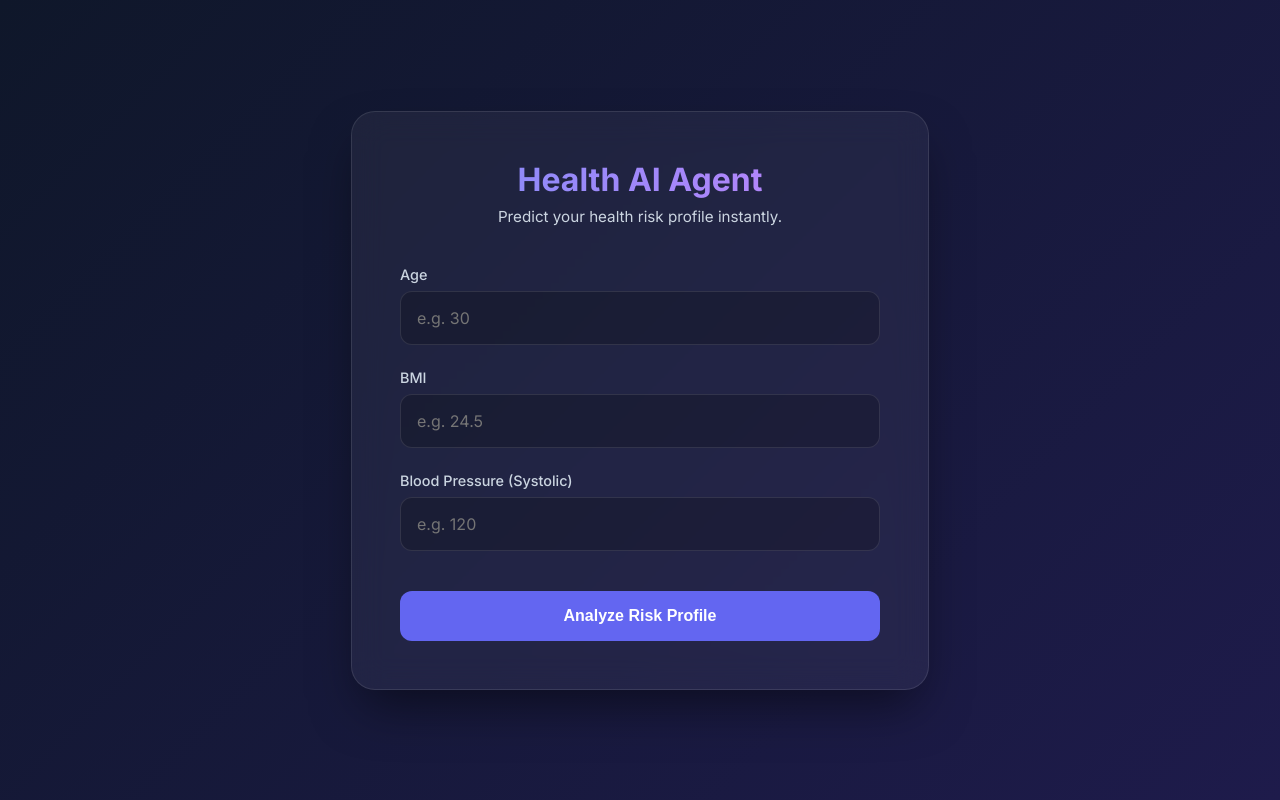
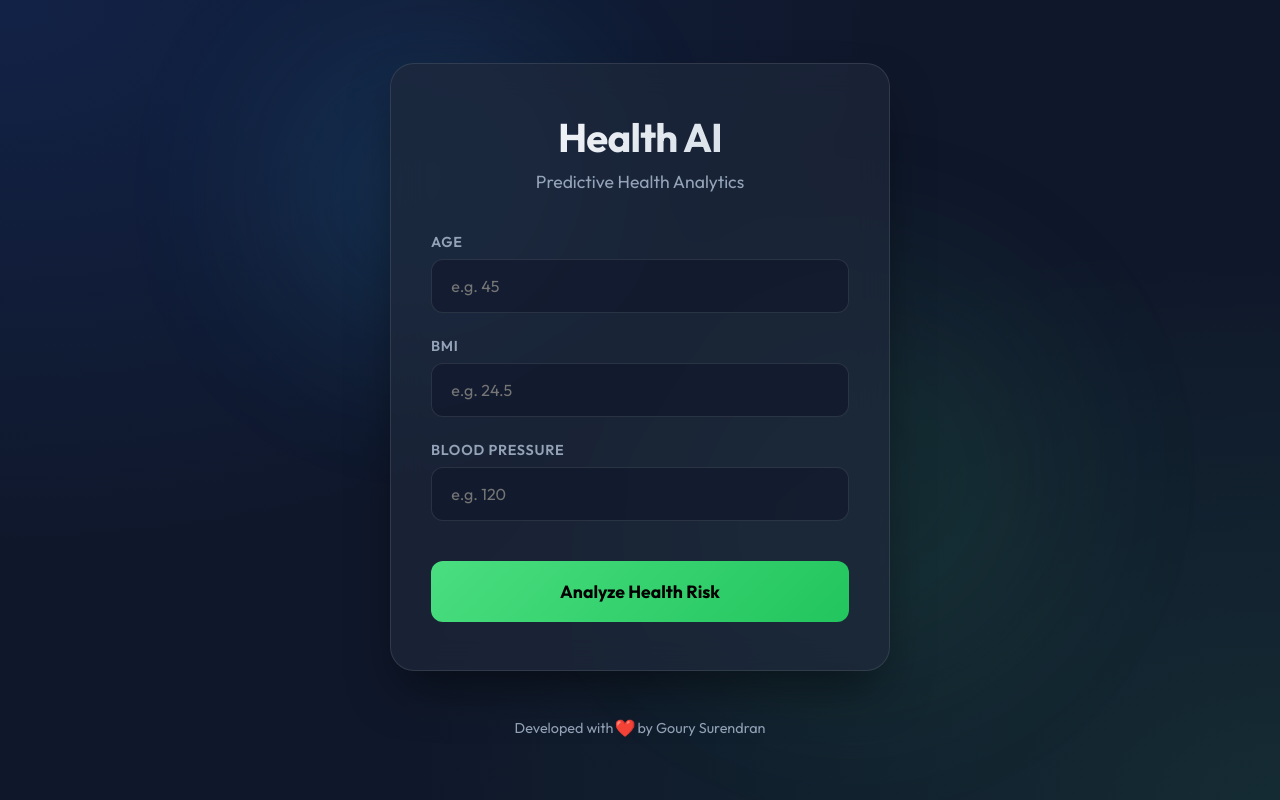
Before and after one commit to gourysurendran/Data-Science-Internship, a Flask app: page / in a window 1280 px wide. Run offline with Flask 3, Linux system fonts and the light colour scheme; parts of the project's set-up code (start-up, migrations or seed data) failed here and were passed over.

Commit message:
Add files via upload

```diff
--- a/Task3_Health_App/app.py
+++ b/Task3_Health_App/app.py
@@ -29,9 +29,9 @@ def predict():
         prediction = model.predict(features)
 
         result = ["Low Risk", "Medium Risk", "High Risk"][prediction[0]]
-        return render_template("index.html", prediction_text=result)
+        return render_template("index.html", prediction_text=result, age=age_val, bmi=bmi_val, bp=bp_val)
     except Exception as e:
-        return render_template("index.html", prediction_text=f"Error: {str(e)}")
+        return render_template("index.html", prediction_text=f"Error: {str(e)}", age=request.form.get("age", ""), bmi=request.form.get("bmi", ""), bp=request.form.get("bp", ""))
 
 if __name__ == "__main__":
     app.run(debug=True)
--- a/Task3_Health_App/templates/index.html
+++ b/Task3_Health_App/templates/index.html
@@ -1,221 +1,308 @@
 <!DOCTYPE html>
 <html lang="en">
-
 <head>
     <meta charset="UTF-8">
     <meta name="viewport" content="width=device-width, initial-scale=1.0">
-    <title>Health Risk AI Prediction</title>
-    <link href="https://fonts.googleapis.com/css2?family=Inter:wght@400;500;600;700&display=swap" rel="stylesheet">
+    <title>Health AI Agent</title>
+    <link href="https://fonts.googleapis.com/css2?family=Outfit:wght@300;400;600;700&display=swap" rel="stylesheet">
     <style>
         :root {
-            --bg-gradient-start: #0f172a;
-            --bg-gradient-end: #1e1b4b;
-            --glass-bg: rgba(255, 255, 255, 0.05);
-            --glass-border: rgba(255, 255, 255, 0.1);
-            --accent: #6366f1;
-            --accent-hover: #4f46e5;
-            --text-primary: #f8fafc;
-            --text-secondary: #cbd5e1;
-            --success: #10b981;
-            --warning: #f59e0b;
-            --danger: #ef4444;
+            --primary: #4ADE80;
+            --primary-dark: #22c55e;
+            --bg-color: #0f172a;
+            --card-bg: rgba(30, 41, 59, 0.7);
+            --text-main: #f8fafc;
+            --text-muted: #94a3b8;
+            --error: #ef4444;
+        }
+
+        * {
+            margin: 0;
+            padding: 0;
+            box-sizing: border-box;
+            font-family: 'Outfit', sans-serif;
         }
 
         body {
-            font-family: 'Inter', sans-serif;
-            background: linear-gradient(135deg, var(--bg-gradient-start), var(--bg-gradient-end));
-            color: var(--text-primary);
+            background-color: var(--bg-color);
+            background-image:
+                radial-gradient(at 0% 0%, rgba(37, 99, 235, 0.15) 0px, transparent 50%),
+                radial-gradient(at 100% 100%, rgba(74, 222, 128, 0.1) 0px, transparent 50%);
+            color: var(--text-main);
             min-height: 100vh;
-            margin: 0;
             display: flex;
+            flex-direction: column;
             align-items: center;
             justify-content: center;
             padding: 2rem;
-            box-sizing: border-box;
+            position: relative;
+            overflow-x: hidden;
         }
 
         .container {
-            background: var(--glass-bg);
+            width: 100%;
+            max-width: 500px;
+            z-index: 10;
+        }
+
+        .card {
+            background: var(--card-bg);
             backdrop-filter: blur(16px);
             -webkit-backdrop-filter: blur(16px);
-            border: 1px solid var(--glass-border);
+            border: 1px solid rgba(255, 255, 255, 0.1);
             border-radius: 24px;
-            padding: 3rem;
-            width: 100%;
-            max-width: 480px;
+            padding: 3rem 2.5rem;
             box-shadow: 0 25px 50px -12px rgba(0, 0, 0, 0.5);
-            animation: fadeIn 0.6s ease-out;
-        }
-
-        @keyframes fadeIn {
-            from {
+            animation: slideUp 0.6s cubic-bezier(0.16, 1, 0.3, 1) forwards;
             opacity: 0;
             transform: translateY(20px);
         }
 
+        @keyframes slideUp {
             to {
                 opacity: 1;
                 transform: translateY(0);
             }
         }
 
-        header {
+        .header {
             text-align: center;
             margin-bottom: 2.5rem;
         }
 
-        h1 {
-            font-size: 2rem;
+        .header h1 {
+            font-size: 2.5rem;
             font-weight: 700;
-            margin: 0 0 0.5rem 0;
-            background: linear-gradient(to right, #818cf8, #c084fc);
+            background: linear-gradient(135deg, #fff 0%, #cbd5e1 100%);
             -webkit-background-clip: text;
             background-clip: text;
             -webkit-text-fill-color: transparent;
+            margin-bottom: 0.5rem;
+            letter-spacing: -0.02em;
         }
 
-        p.subtitle {
-            color: var(--text-secondary);
-            margin: 0;
-            font-size: 0.95rem;
+        .header p {
+            color: var(--text-muted);
+            font-size: 1.1rem;
         }
 
         .form-group {
             margin-bottom: 1.5rem;
             position: relative;
+            display: flex;
+            flex-direction: column-reverse;
         }
 
-        label {
-            display: block;
-            margin-bottom: 0.5rem;
-            font-size: 0.9rem;
-            font-weight: 500;
-            color: var(--text-secondary);
+        .form-control {
+            width: 100%;
+            background: rgba(15, 23, 42, 0.6);
+            border: 1px solid rgba(255, 255, 255, 0.1);
+            border-radius: 12px;
+            padding: 1rem 1.2rem;
+            color: var(--text-main);
+            font-size: 1rem;
+            transition: all 0.3s ease;
+            outline: none;
         }
 
-        input {
-            width: 100%;
-            background: rgba(0, 0, 0, 0.2);
-            border: 1px solid var(--glass-border);
-            border-radius: 12px;
-            padding: 1rem;
-            color: white;
-            font-size: 1rem;
-            font-family: inherit;
-            box-sizing: border-box;
-            transition: all 0.3s ease;
+        .form-group label {
+            margin-bottom: 0.5rem;
+            color: var(--text-muted);
+            font-size: 0.9rem;
+            font-weight: 600;
+            text-transform: uppercase;
+            letter-spacing: 0.05em;
+            transition: color 0.3s ease;
         }
 
-        input:focus {
-            outline: none;
-            border-color: var(--accent);
-            background: rgba(0, 0, 0, 0.4);
-            box-shadow: 0 0 0 4px rgba(99, 102, 241, 0.1);
+        .form-control:focus {
+            border-color: var(--primary);
+            background: rgba(15, 23, 42, 0.8);
+            box-shadow: 0 0 0 4px rgba(74, 222, 128, 0.1);
         }
 
-        button {
+        .form-control:focus + label {
+            color: var(--primary);
+        }
+
+        .btn-submit {
             width: 100%;
-            background: var(--accent);
-            color: white;
+            background: linear-gradient(135deg, var(--primary) 0%, var(--primary-dark) 100%);
+            color: #000;
             border: none;
             border-radius: 12px;
-            padding: 1rem;
-            font-size: 1rem;
-            font-weight: 600;
+            padding: 1.2rem;
+            font-size: 1.1rem;
+            font-weight: 700;
             cursor: pointer;
             transition: all 0.3s ease;
             margin-top: 1rem;
+            position: relative;
+            overflow: hidden;
         }
 
-        button:hover {
-            background: var(--accent-hover);
-            transform: translateY(-2px);
-            box-shadow: 0 10px 20px -10px var(--accent);
+        .btn-submit::after {
+            content: '';
+            position: absolute;
+            top: -50%;
+            left: -50%;
+            width: 200%;
+            height: 200%;
+            background: rgba(255,255,255,0.2);
+            transform: rotate(45deg);
+            transition: all 0.3s ease;
+            opacity: 0;
         }
 
-        .result {
+        .btn-submit:hover {
+            transform: translateY(-2px);
+            box-shadow: 0 10px 20px -10px var(--primary);
+        }
+
+        .btn-submit:hover::after {
+            opacity: 1;
+            transform: rotate(45deg) translate(50%, 50%);
+        }
+
+        .btn-submit:active {
+            transform: translateY(0);
+        }
+
+        .result-container {
             margin-top: 2rem;
             padding: 1.5rem;
             border-radius: 16px;
             text-align: center;
-            background: rgba(0, 0, 0, 0.2);
-            border: 1px solid var(--glass-border);
-            animation: slideUp 0.4s ease-out;
+            animation: fadeIn 0.5s ease forwards;
+            background: rgba(255, 255, 255, 0.05);
+            border: 1px solid rgba(255, 255, 255, 0.1);
         }
 
-        @keyframes slideUp {
-            from {
-                opacity: 0;
-                transform: translateY(10px);
+        @keyframes fadeIn {
+            from { opacity: 0; transform: scale(0.95); }
+            to { opacity: 1; transform: scale(1); }
         }
 
-            to {
-                opacity: 1;
-                transform: translateY(0);
-            }
-        }
-
-        .result h3 {
-            margin: 0 0 0.5rem 0;
-            font-size: 1.1rem;
-            color: var(--text-secondary);
+        .result-title {
+            font-size: 0.9rem;
+            color: var(--text-muted);
+            text-transform: uppercase;
+            letter-spacing: 0.1em;
+            margin-bottom: 0.5rem;
         }
 
         .result-value {
-            font-size: 1.5rem;
+            font-size: 2rem;
             font-weight: 700;
         }
 
-        .risk-low {
-            color: var(--success);
+        .result-value.low { color: #4ADE80; }
+        .result-value.medium { color: #FBBF24; }
+        .result-value.high { color: #EF4444; }
+        .result-value.error { color: #EF4444; font-size: 1.2rem;}
+
+        .footer {
+            margin-top: 3rem;
+            text-align: center;
+            color: var(--text-muted);
+            font-size: 0.9rem;
+            z-index: 10;
         }
 
-        .risk-medium {
-            color: var(--warning);
+        .footer span {
+            color: #ef4444;
+            display: inline-block;
+            animation: pulse 2s infinite;
         }
 
-        .risk-high {
-            color: var(--danger);
+        @keyframes pulse {
+            0% { transform: scale(1); }
+            50% { transform: scale(1.2); }
+            100% { transform: scale(1); }
+        }
+
+        .blob {
+            position: absolute;
+            filter: blur(80px);
+            z-index: 0;
+            opacity: 0.4;
+            border-radius: 50%;
+            animation: float 10s infinite ease-in-out alternate;
+        }
+
+        .blob-1 {
+            top: 10%;
+            left: 20%;
+            width: 300px;
+            height: 300px;
+            background: rgba(56, 189, 248, 0.3);
+            animation-delay: 0s;
+        }
+
+        .blob-2 {
+            bottom: 10%;
+            right: 20%;
+            width: 400px;
+            height: 400px;
+            background: rgba(74, 222, 128, 0.2);
+            animation-delay: -5s;
+        }
+
+        @keyframes float {
+            0% { transform: translate(0, 0) scale(1); }
+            100% { transform: translate(30px, -50px) scale(1.1); }
         }
     </style>
 </head>
+<body>
 
-<body>
+    <div class="blob blob-1"></div>
+    <div class="blob blob-2"></div>
+
     <div class="container">
-        <header>
-            <h1>Health AI Agent</h1>
-            <p class="subtitle">Predict your health risk profile instantly.</p>
-        </header>
+        <div class="card">
+            <div class="header">
+                <h1>Health AI</h1>
+                <p>Predictive Health Analytics</p>
+            </div>
 
-        <form action="/predict" method="POST">
+            <form action="/predict" method="post">
                 <div class="form-group">
+                    <input type="number" id="age" name="age" class="form-control" placeholder="e.g. 45" value="{{ age if age else '' }}" required>
                     <label for="age">Age</label>
-                <input type="number" id="age" name="age" placeholder="e.g. 30" required>
                 </div>
 
                 <div class="form-group">
+                    <input type="number" step="0.1" id="bmi" name="bmi" class="form-control" placeholder="e.g. 24.5" value="{{ bmi if bmi else '' }}" required>
                     <label for="bmi">BMI</label>
-                <input type="number" step="0.1" id="bmi" name="bmi" placeholder="e.g. 24.5" required>
                 </div>
 
                 <div class="form-group">
-                <label for="bp">Blood Pressure (Systolic)</label>
-                <input type="number" id="bp" name="bp" placeholder="e.g. 120" required>
+                    <input type="number" id="bp" name="bp" class="form-control" placeholder="e.g. 120" value="{{ bp if bp else '' }}" required>
+                    <label for="bp">Blood Pressure</label>
                 </div>
 
-            <button type="submit">Analyze Risk Profile</button>
+                <button type="submit" class="btn-submit">Analyze Health Risk</button>
             </form>
 
             {% if prediction_text %}
-        <div class="result">
-            <h3>Prediction Result</h3>
-            <div
-                class="result-value {% if 'Low' in prediction_text %}risk-low{% elif 'Medium' in prediction_text %}risk-medium{% else %}risk-high{% endif %}">
+            <div class="result-container">
+                <div class="result-title">Analysis Result</div>
+                {% if 'Error' in prediction_text %}
+                    <div class="result-value error">{{ prediction_text }}</div>
+                {% else %}
+                    <div class="result-value {% if 'Low' in prediction_text %}low{% elif 'Medium' in prediction_text %}medium{% elif 'High' in prediction_text %}high{% endif %}">
                         {{ prediction_text }}
-            </div>
                     </div>
                 {% endif %}
             </div>
+            {% endif %}
+        </div>
+
+        <div class="footer">
+            Developed with <span>❤️</span> by Goury Surendran
+        </div>
+    </div>
+
 </body>
-
 </html>
```
Lines whose indentation alone changed are shown as unchanged.
